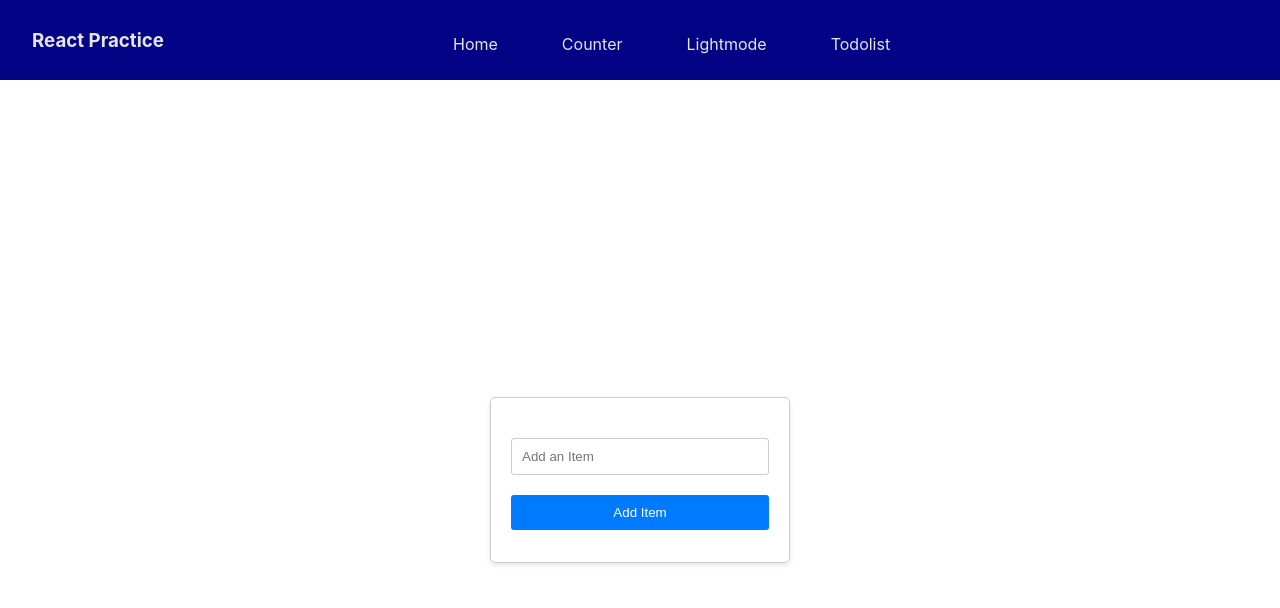
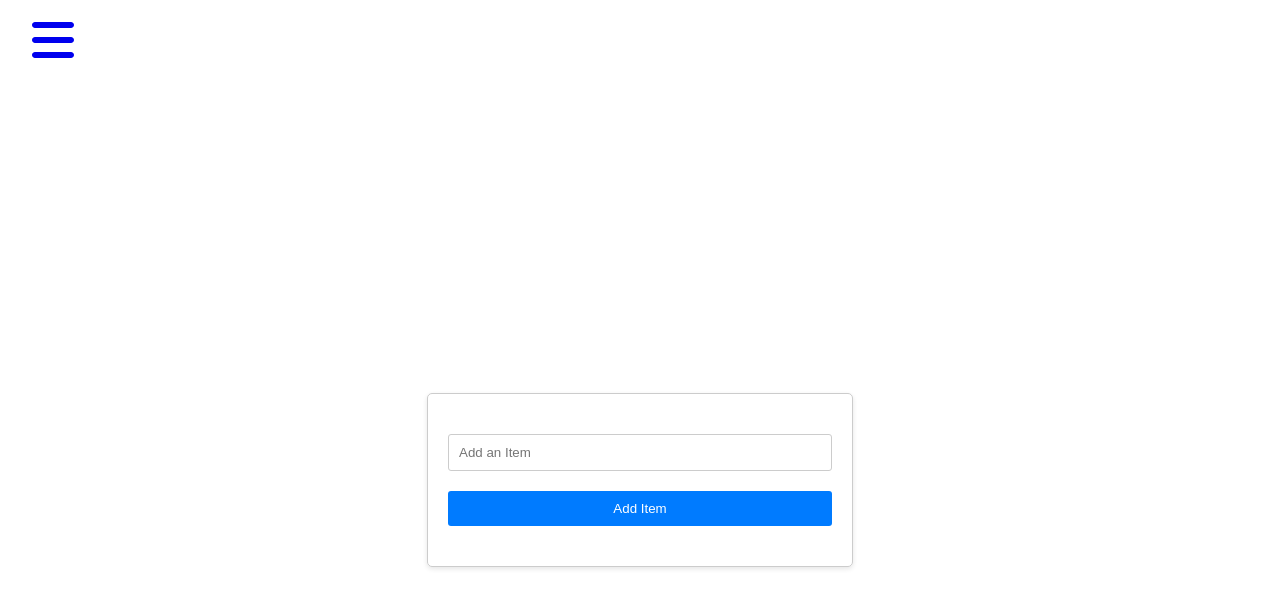
Before and after one commit to YujenM/React_practice, a React (Create React App) app: page /React_practice/src/components/Todolist.js in a window 1280 px wide. Shown: the top 608 px of the page. Built offline with nearby package versions, Linux system fonts and the light colour scheme.

Commit message:
made navbar vertical and added some files

```diff
--- a/src/App.css
+++ b/src/App.css
@@ -1,3 +1,7 @@
+body {
+  overflow: hidden;
+}
+
 .hello{
   display: flex;
   justify-content: center;
@@ -73,10 +77,11 @@ display: flex;
 justify-content: center;
 align-items: center;
 height: 100vh;
+
 }
 
 .todolist.container {
-width: 300px;
+width:30%;
 padding: 20px;
 border: 1px solid #ccc;
 border-radius: 5px;
@@ -118,7 +123,6 @@ cursor: pointer;
   font-size: 20px;
   border-radius: 3px;
   cursor: pointer;
-  margin-left: 2px;
   width: 100px;
   margin-top: .5%;
 }
@@ -129,3 +133,11 @@ cursor: pointer;
     margin-left: 0;
   }
 }
+
+@media screen and (max-width:700px){
+  .todolist.container{
+    background-color: #2196F3;
+    width: 100%;
+
+  }
+}
--- a/src/components/Nav.css
+++ b/src/components/Nav.css
@@ -1,70 +1,74 @@
-*{
-    margin: 0;
-    padding: 0;
-    box-sizing: border-box;
+.Navbar {
+    /* background-color: aqua; */
+    height: 80px;
+    display: flex;
+    justify-content: flex-start;
+    align-items: center;
+    width: 250px;
 }
 
-:root{
-    --mainColor: #020385;
-    --maincolorlight:#34359D;
-    --secondarycolor:#858402;
-    --textcolor:#E5E5E5;
+.menubars {
+    margin-left: 2rem;
+    font-size: 2rem;
+    background: none;
 }
-header{
+
+.nav-menu {
+    background-color: aqua;
+    width: 250px;
+    height: 100vh;
     display: flex;
-    justify-content: space-between;
+    justify-content: center;
+    position: fixed;
+    top: 0;
+    left: -100%;
+    transition: 0.85s;
+}
+
+.nav-menu.active {
+    left: 0;
+    transition: 0.35s;
+}
+
+.nav-text {
+    display: flex;
+    justify-content: flex-start;
     align-items: center;
+    padding: 8px 0 8px 16px;
+    list-style: none;
+    height: 60px;
+}
+
+.nav-text a {
+    text-decoration: none;
+    color: aliceblue;
+    font-size: 18px;
+    width: 95%;
+    height: 100%;
+    display: flex;
+    align-items: center;
+    padding: 0 16px;
+    border-radius: 4px;
+}
+
+.nav-text a:hover {
+    background-color: blue;
+}
+
+.nav-menu-items {
+    width: 100%;
+}
+
+.navbar-toggle {
+    background-color: aqua;
+    font-size: 40px;
+    width: 100%;
     height: 80px;
-    padding: 0 2rem;
-    background-color: var(--mainColor);
-    color: var(--textcolor);
+    display: flex;
+    justify-content: flex-start;
+    align-items: center;
 }
-nav a{
-    margin: 0 2rem;
-    color: var(--textcolor);
-    text-decoration: none;
+
+span {
+    margin-left: 16px;
 }
-nav a:hover{
-    color: var(--secondarycolor);
-}
-header .nav-btn{
-    padding: 5px;
-    cursor: pointer;
-    background: transparent;
-    border: none;
-    outline: none;
-    font-size: 30px;
-    color: var(--textcolor);
-    opacity: 0;
-    visibility: hidden;
-}
-@media screen and (max-width:700px) {
-    header .nav-btn{
-        visibility: visible;
-        opacity: 1;
-    }
-    header nav{
-        position: fixed;
-        top: 0;
-        left: 0;
-        height: 100%;
-        width: 100%;
-        display: flex;
-        align-items: center;
-        justify-content: center;
-        flex-direction: column;
-        gap: 1.5rem;
-        background-color: var(--mainColor);
-        transition: 1s;
-        transform: translate(-100vh);
-    }
-    header .responsive_nav{
-        transform: none;
-    }
-    nav .nav-close-btn{
-        position: absolute;
-        top:2rem;
-        right: 2rem;
-    }
-
-}
--- a/src/components/Navbar.js
+++ b/src/components/Navbar.js
@@ -1,27 +1,43 @@
-import React, { useRef } from 'react';
+import React, { useState } from 'react'
+import { FontAwesomeIcon } from '@fortawesome/react-fontawesome'
+import * as icon from '@fortawesome/free-solid-svg-icons'
+import { Link } from 'react-router-dom';
+import { Sidebara } from './Sidebara';
 import './Nav.css'
-import { FontAwesomeIcon } from '@fortawesome/react-fontawesome'
-import {faXmark,faBars} from '@fortawesome/free-solid-svg-icons'
-import { Link } from 'react-router-dom'
 
 export default function Navbar() {
-    const navref= useRef();
-    const shownav=()=>{
-        navref.current.classList.toggle('responsive_nav');
-    }
+    const [sidebar,setsidebar]=useState(false);
+    const showsidebar=()=>setsidebar(!sidebar);
+
     return (
-        <div>
-            <header>
-                <h3>React Practice</h3>
-                <nav ref={navref}>
-                    <Link to="/">Home</Link>
-                    <Link to="/React_practice/src/components/usestate.js">Counter</Link>
-                    <Link to='/React_practice/src/components/nightmode.js'>Lightmode</Link>
-                    <Link to='/React_practice/src/components/Todolist.js'>Todolist</Link>
-                    <button onClick={shownav} className='nav-btn nav-close-btn'><FontAwesomeIcon icon={faXmark} /></button>
-                </nav>
-                <button onClick={shownav} className='nav-btn'><FontAwesomeIcon icon={faBars} /></button>
-            </header>
-        </div>
-    );
+        <>
+            <div className='Navbar'>
+                <Link to="#" className='menubars'>
+                    <FontAwesomeIcon icon={icon.faBars} size="xl"  onClick={showsidebar}/>
+                </Link>
+            </div>
+            <nav className={sidebar?'nav-menu active':'nav-menu'}>
+                <ul className='nav-menu-items' onClick={showsidebar}>
+                    <li className='navbar-toggle'>
+                        <Link to='#' className='menu-bars'>
+                        <FontAwesomeIcon icon={icon.faXmark}  />
+                        </Link>
+                    </li>
+                    {Sidebara.map((item,index)=>{
+                        return(
+                            <li key={index} className={item.cName}>
+                                <Link to={item.path}>
+                                    {item.icon}
+                                    <span>{item.title}</span>
+                                </Link>
+                            </li>
+                        );
+                    })}
+
+                </ul>
+
+            </nav>
+        </>
+
+    )
 }
--- /dev/null
+++ b/src/components/Sidebara.js
@@ -0,0 +1,30 @@
+import React from "react";
+import { FontAwesomeIcon } from '@fortawesome/react-fontawesome';
+import * as icon from '@fortawesome/free-solid-svg-icons';
+
+export const Sidebara=[
+    {
+        title:'Home',
+        path: '/',
+        icon : <FontAwesomeIcon icon={icon.faHome} />,
+        cName:'nav-text'
+    },
+    {
+        title:'Switchmodes',
+        path: '/React_practice/src/components/nightmode.js',
+        icon : <FontAwesomeIcon icon={icon.faMoon} />,
+        cName:'nav-text'
+    },
+    {
+        title:'Counter',
+        path: '/React_practice/src/components/usestate.js',
+        icon : <FontAwesomeIcon icon={icon.fa1} />,
+        cName:'nav-text'
+    },
+    {
+        title:'Todolist',
+        path: '/React_practice/src/components/Todolist.js',
+        icon : <FontAwesomeIcon icon={icon.faList} />,
+        cName:'nav-text'
+    }
+]
```
